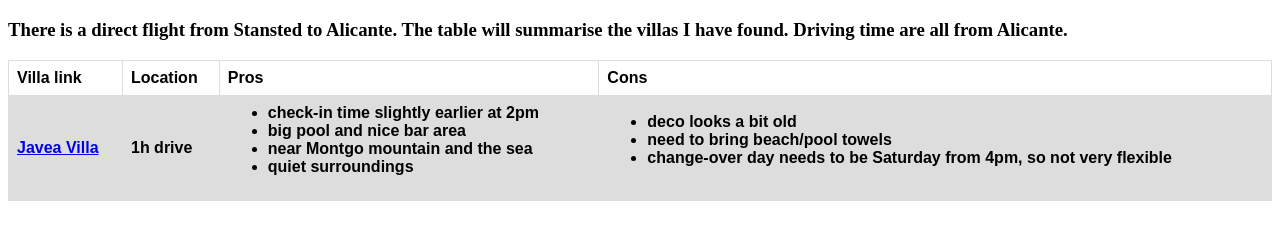
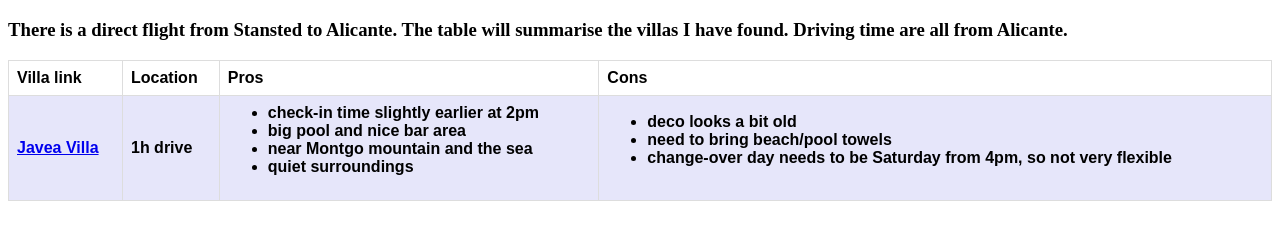
Before and after one commit to Cherryhz/Cherryhz.github.io, a plain HTML site: page index.html in a window 1280 px wide. Shown: the part 87-326 px from the top of the page. Drawn offline with Linux system fonts and the light colour scheme.

Commit message:
Update index.css

```diff
--- a/index.css
+++ b/index.css
@@ -11,5 +11,5 @@ td, th {
 }
 
 tr:nth-child(even) {
-  background-color: #dddddd;
+  background-color: #E6E6FA;
 }
```
